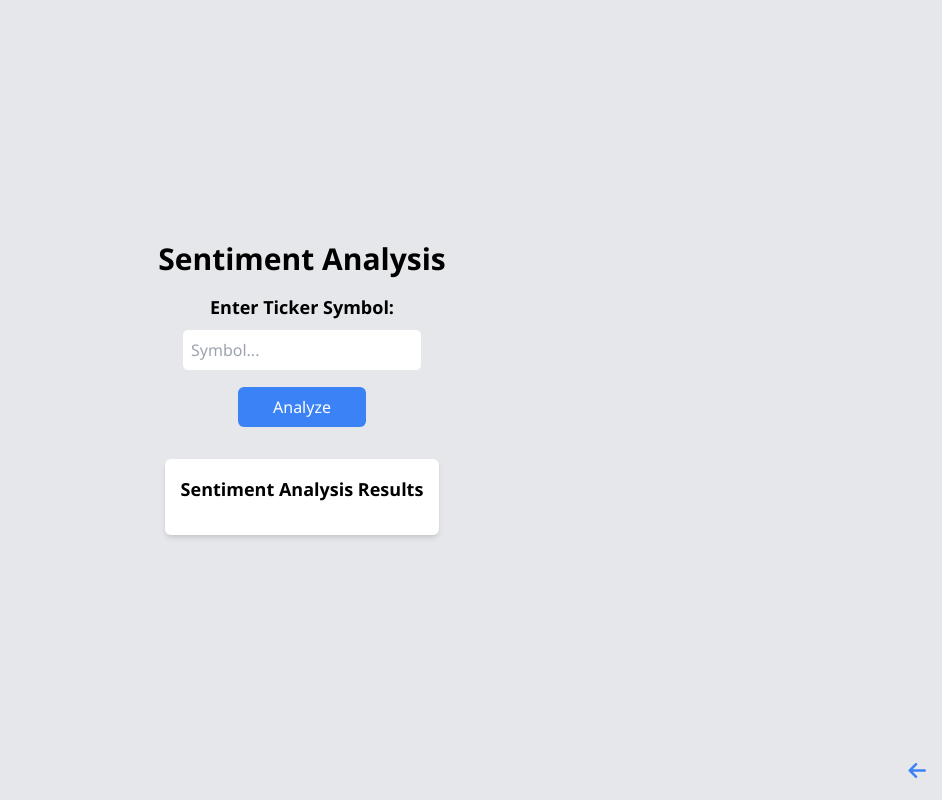
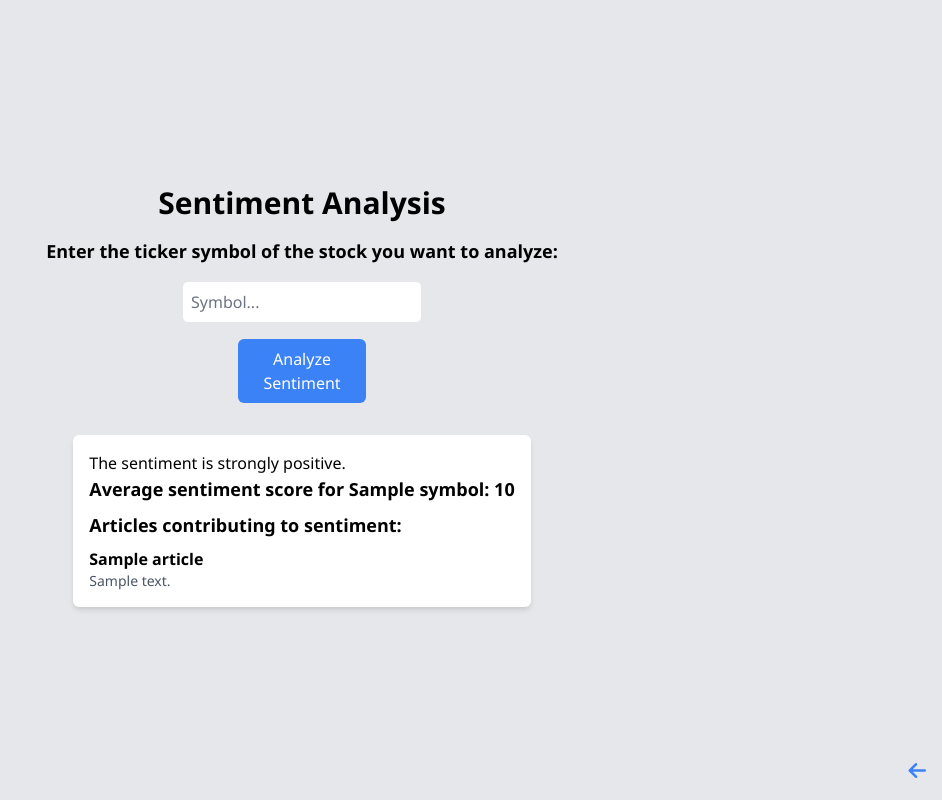
Before and after one commit to Deep4GB/MoneyBags, a Flask app: template templates/sentiment.html in a window 1280 px wide. Shown: the whole page, without its empty margins (338-1280 px from the left). Run offline with Flask 3, Linux system fonts and the light colour scheme; the template is opened without the code that fills it: most values are stand-ins (such as "Sample title", 1, 10 or a date in 2020).

Commit message:
coding session #2 implimented sentiment analysis

```diff
--- a/Sentiment.py
+++ b/Sentiment.py
@@ -37,7 +37,7 @@ def analyze_sentiment(news_articles):
 
     return average_sentiment
 
-def main():
+def sentiment():
     symbol = input("Enter the ticker symbol of the stock you want to analyze: ").upper()
 
     news_articles = fetch_news(symbol)
@@ -72,4 +72,4 @@ def main():
         print("No news articles found for the provided symbol.")
 
 if __name__ == "__main__":
-    main()
+    sentiment()
--- a/app.py
+++ b/app.py
@@ -1,3 +1,4 @@
+from textblob import TextBlob
 import requests
 from flask import Flask, jsonify, render_template, request
 from datetime import datetime, timedelta
@@ -101,9 +102,60 @@ def stock():
 def portfolio():
     return render_template('portfolio.html')
 
+def fetch_news(symbol):
+    api_key = '0W4bW1G55N6q_a4lEauU960Buqr9WTQy'
+    url = f'https://api.polygon.io/v2/reference/news?ticker={symbol}&apiKey={api_key}'
+
+    try:
+        response = requests.get(url)
+        news_data = response.json()['results']
+        return news_data
+    except Exception as e:
+        print(f"Error fetching news data: {e}")
+        return []
+
+def analyze_sentiment(news_articles):
+    sentiment_scores = []
+
+    for article in news_articles:
+        title = article['title']
+        description = article['description']
+
+        # Concatenate title and description for sentiment analysis
+        text = f"{title}. {description}"
+
+        # Perform sentiment analysis using TextBlob
+        blob = TextBlob(text)
+        sentiment_score = blob.sentiment.polarity
+
+        sentiment_scores.append(sentiment_score)
+
+    # Calculate average sentiment score
+    if sentiment_scores:
+        average_sentiment = sum(sentiment_scores) / len(sentiment_scores)
+    else:
+        average_sentiment = 0.0
+
+    return average_sentiment
+
 @app.route('/sentiment')
 def sentiment():
     return render_template('sentiment.html')
+
+@app.route('/analyze_sentiment', methods=['POST'])
+def analyze_sentiment_route():
+    symbol = request.form['tickerSymbol'].upper()
+    news_articles = fetch_news(symbol)
+    if news_articles:
+        average_sentiment = analyze_sentiment(news_articles)
+        sentiment_results = {
+            'symbol': symbol,
+            'average_sentiment': average_sentiment,
+            'news_articles': news_articles
+        }
+        return render_template('sentiment.html', sentiment_results=sentiment_results)
+    else:
+        return render_template('sentiment.html', message="No news articles found for the provided symbol.")
 
 
 @app.route('/get_stock_price', methods=['POST'])
--- a/templates/sentiment.html
+++ b/templates/sentiment.html
@@ -31,7 +31,7 @@
         }
 
         .dark-mode #tickerSymbol::placeholder {
-            color: #9ca3af;
+            color: #c1c5ca;
         }
 
         .dark-mode #tickerSymbol:focus {
@@ -86,20 +86,48 @@
 
 <body class="bg-gray-200 dark-mode:bg-gray-800 dark-mode:text-white">
     <div class="center-content">
-        <h1 class="text-3xl font-semibold mb-4">Sentiment Analysis</h1>
-        <form id="symbolForm" class="flex flex-col items-center">
-            <label for="tickerSymbol" class="text-lg font-semibold mb-2">Enter Ticker Symbol:</label>
-            <input type="text" id="tickerSymbol" name="tickerSymbol" class="border rounded-md p-2 mb-4 w-60"
-                placeholder="Symbol..." required>
-            <button type="submit" class="bg-blue-500 text-white py-2 px-4 rounded-md w-32">Analyze</button>
+        <h1 class="text-3xl font-semibold mb-4 mt-4">Sentiment Analysis</h1>
+        <form action="{{ url_for('analyze_sentiment_route') }}" method="POST"
+            class="flex flex-col items-center space-y-4">
+            <label for="tickerSymbol" class="text-lg font-semibold">Enter the ticker symbol of the stock you want to
+                analyze:</label>
+            <input type="text" id="tickerSymbol" name="tickerSymbol"
+                class="border rounded-md p-2 w-60 placeholder-gray-500" placeholder="Symbol..." required>
+            <button type="submit"
+                class="bg-blue-500 text-white py-2 px-4 rounded-md w-32 hover:bg-blue-600 transition duration-300 ease-in-out">Analyze
+                Sentiment</button>
         </form>
 
-        <div class="max-w-lg mx-auto mt-8">
-            <div id="newsContainer" class="bg-white dark-mode:bg-gray-700 rounded-md shadow-md p-4 mb-6">
-                <h2 class="text-lg font-semibold mb-4">Sentiment Analysis Results</h2>
-                <!-- News articles will be displayed here -->
-            </div>
+        {% if sentiment_results %}
+        <div class="max-w-lg mx-auto mt-8 bg-white dark-mode:bg-gray-700 rounded-md shadow-md p-4 mb-6">
+            <p class="sentiment-score">
+                {% if sentiment_results.average_sentiment > 0.5 %}
+                The sentiment is strongly positive.
+                {% elif sentiment_results.average_sentiment > 0 %}
+                The sentiment is slightly positive.
+                {% elif sentiment_results.average_sentiment < -0.5 %}
+                The sentiment is strongly negative.
+                {% elif sentiment_results.average_sentiment < 0 %}
+                The sentiment is slightly negative.
+                {% else %}
+                The sentiment is neutral.
+                {% endif %}
+            </p>
+            <p class="text-lg font-semibold mb-2">Average sentiment score for {{ sentiment_results.symbol }}:
+                {{ sentiment_results.average_sentiment }}</p>
+            <h2 class="text-lg font-semibold mb-2">Articles contributing to sentiment:</h2>
+            <ul class="space-y-2">
+                {% for article in sentiment_results.news_articles %}
+                <li>
+                    <p class="font-semibold">{{ article.title }}</p>
+                    <p class="text-sm text-gray-600">{{ article.description }}</p>
+                </li>
+                {% endfor %}
+            </ul>
         </div>
+        {% elif message %}
+        <p>{{ message }}</p>
+        {% endif %}
 
         <!-- Arrow icon for back to home -->
         <div class="fixed bottom-0 right-0 mb-4 mr-4">
@@ -129,49 +157,6 @@
         if (userPreference) {
             setTheme(userPreference);
         }
-
-        // Apply the selected theme to the localStorage
-        const symbolForm = document.getElementById('symbolForm');
-        if (symbolForm) {
-            symbolForm.addEventListener('submit', (e) => {
-                e.preventDefault();
-                const tickerSymbol = document.getElementById('tickerSymbol').value;
-
-                // Fetch news articles based on the entered symbol
-                fetchNewsArticles(tickerSymbol);
-            });
-        }
-
-        function fetchNewsArticles(symbol) {
-            const apiKey = 'f559e09d793245729d4affef1d073f15'; // Replace with your actual News API key
-            const currentDate = new Date().toISOString().split('T')[0];
-            const url = `https://newsapi.org/v2/everything?q=${symbol}&from=${currentDate}&sortBy=popularity&apiKey=${apiKey}`;
-
-            fetch(url)
-                .then(response => response.json())
-                .then(data => displayNewsArticles(data.articles))
-                .catch(error => console.error('Error fetching articles:', error));
-        }
-
-        function displayNewsArticles(articles) {
-            const newsContainer = document.getElementById('newsContainer');
-
-            if (articles.length === 0) {
-                newsContainer.innerHTML = '<p>No articles found.</p>';
-                return;
-            }
-
-            const articlesHTML = articles.map(article => `
-                <div class="article-container">
-                    <h3 class="article-title">${article.title}</h3>
-                    <p class="article-date">Publication Date: ${new Date(article.publishedAt).toDateString()}</p>
-                    <p class="article-description">${article.description}</p>
-                    <a href="${article.url}" target="_blank" class="read-more-link">Read more</a>
-                </div>
-            `).join('');
-
-            newsContainer.innerHTML = articlesHTML;
-        }
     </script>
 </body>
 
```
Also changed, not shown: README.md, 1 other file.
